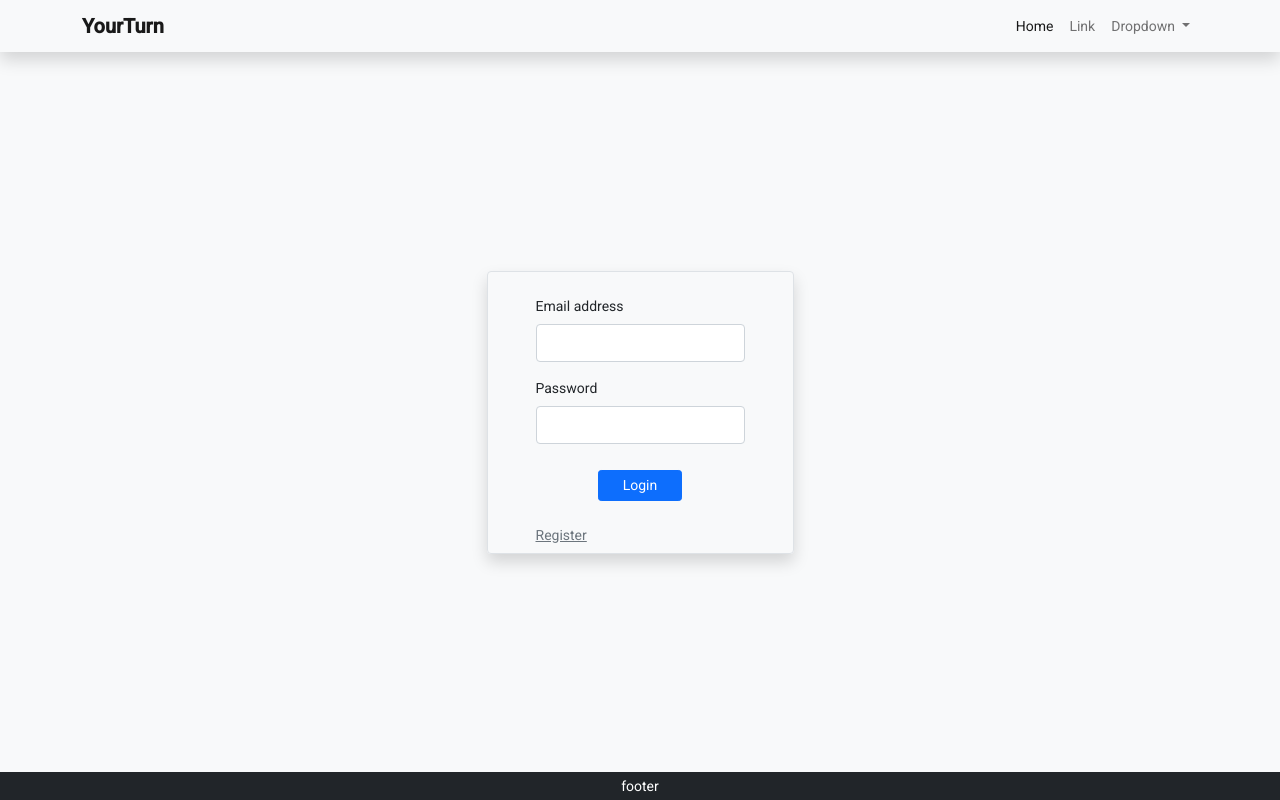
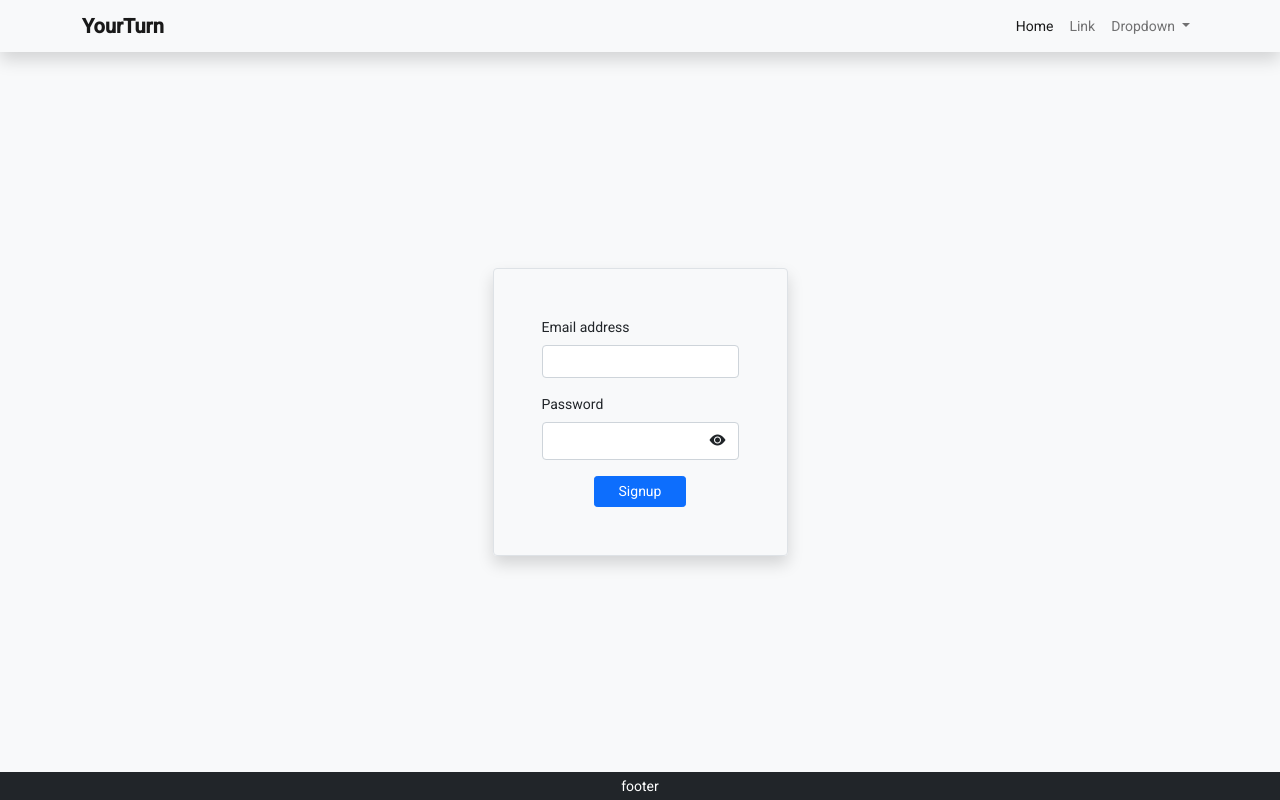
Before and after one commit to PAesgi2021/web-client, an Angular app: page /register in a window 1280 px wide. Before the commit this address led to /login. Built offline with nearby package versions, Linux system fonts and the light colour scheme.

Commit message:
implem register

```diff
--- a/src/app/app-routing.module.ts
+++ b/src/app/app-routing.module.ts
@@ -3,8 +3,8 @@ import { RouterModule, Routes } from '@angular/router';
 
 
 const routes: Routes = [
+  {path: "login", loadChildren: () => import('./login/login.module').then(m => m.LoginModule)},
   {path: "social-feed", loadChildren: () => import('./social-feed/social-feed.module').then(m => m.SocialFeedModule)},
-  {path: "login", loadChildren: () => import('./login/login.module').then(m => m.LoginModule)},
   {path: "register", loadChildren: () => import('./register/register.module').then(m => m.RegisterModule)},
   {path: "profile-service-management", loadChildren: () => import('./profile-management/profile-management.module').then(m => m.ProfileManagementModule)},
   {path: "**", redirectTo: "social-feed"}
--- a/src/app/app.component.ts
+++ b/src/app/app.component.ts
@@ -1,5 +1,6 @@
 import {Component} from '@angular/core';
 import {Router} from "@angular/router";
+import {AccountService} from "./services/account/account.service";
 
 
 @Component({
@@ -11,11 +12,11 @@ export class AppComponent {
   title = 'yourturn';
 
   constructor(
-    public router: Router
+    public router: Router,
+    public accountService: AccountService
   ) {
   }
   ngOnInit() {
-    this.router.navigate(['/login']);
   }
 
   elementHeight(tagName: string) {
--- a/src/app/app.module.ts
+++ b/src/app/app.module.ts
@@ -13,7 +13,6 @@ import { HttpClientModule } from "@angular/common/http";
 import {ProfileManagementModule} from "./profile-management/profile-management.module";
 import {CreateProfileModule} from "./create-profile/create-profile.module";
 import {FormsModule} from "@angular/forms";
-import {AccountService} from "./services/account/account.service";
 
 
 @NgModule({
--- a/src/app/register/register.component.html
+++ b/src/app/register/register.component.html
@@ -1,15 +1,22 @@
 <div class="container h-100 d-flex justify-content-center align-items-center">
-  <form class="shadow border rounded p-5">
+  <form [formGroup]="registerForm" (submit)="register()" class="shadow border rounded p-5">
     <div class="mb-3">
-      <label for="exampleInputEmail1" class="form-label">Email address</label>
-      <input type="email" class="form-control" id="exampleInputEmail1" aria-describedby="emailHelp">
+      <label for="email" class="form-label">Email address</label>
+      <input formControlName="email" type="email" class="form-control" id="email" aria-describedby="emailHelp">
     </div>
     <div class="mb-3">
-      <label for="exampleInputPassword1" class="form-label">Password</label>
+      <label for="password" class="form-label">Password</label>
       <div class="d-flex align-items-center form-control">
-        <input type="{{hide ? 'password' : 'text'}}" class="border-0" id="exampleInputPassword1">
+        <input formControlName="password" type="{{hide ? 'password' : 'text'}}" class="border-0" id="password">
         <i class="{{hide ? eye : eyeSlashed}}" (click)="handleHide()"></i>
       </div>
+    </div>
+    <div>
+      <mat-progress-spinner *ngIf="isWait" diameter="70" mode="indeterminate" style="margin:0 auto;" ></mat-progress-spinner>
+    </div>
+    <div *ngIf="isRegistered">
+      <span class="v-align-middle" style="margin-left: 30px; margin-right: 15px">Successfully registered !</span>
+      <i class="bi-check-lg"></i>
     </div>
     <div class="text-center">
       <button type="submit" class="btn btn-primary btn-sm px-4">Signup</button>
--- a/src/app/register/register.component.ts
+++ b/src/app/register/register.component.ts
@@ -1,4 +1,7 @@
 import { Component, OnInit } from '@angular/core';
+import {Router} from "@angular/router";
+import {AccountService} from "../services/account/account.service";
+import {FormControl, FormGroup, Validators} from "@angular/forms";
 
 @Component({
   selector: 'app-register',
@@ -6,17 +9,52 @@ import { Component, OnInit } from '@angular/core';
   styleUrls: ['./register.component.scss']
 })
 export class RegisterComponent implements OnInit {
+
+  registerForm = new FormGroup({
+    email: new FormControl('', [Validators.required, Validators.email]),
+    password: new FormControl('', [Validators.required]),
+  });
+
+  isWait: boolean;
+
   hide = true;
   eyeSlashed = "bi bi-eye-slash-fill";
   eye = "bi bi-eye-fill";
+  isRegistered: boolean;
 
-  constructor() { }
+  constructor(
+    public router: Router,
+    public accountService: AccountService
+  ) { }
 
   ngOnInit(): void {
+    this.isWait = false;
+    this.isRegistered = false;
   }
 
   handleHide(): void {
     console.log(this.hide)
     this.hide = !this.hide;
   }
+
+  register() {
+    if (this.registerForm.invalid) {
+      return;
+    }
+    this.isWait = true;
+    this.accountService.register({
+      email: this.registerForm.get('email').value,
+      password: this.registerForm.get('password').value
+    }).subscribe(response => {
+      if (response.status == 201) {
+        this.isWait = false;
+        this.isRegistered = true;
+        setTimeout(() =>
+          {
+            this.router.navigate(['/login']);
+          },
+          880);
+      }
+    });
+  }
 }
--- a/src/app/register/register.module.ts
+++ b/src/app/register/register.module.ts
@@ -1,8 +1,11 @@
-import { NgModule } from '@angular/core';
+import {CUSTOM_ELEMENTS_SCHEMA, NgModule} from '@angular/core';
 import { CommonModule } from '@angular/common';
 
 import { RegisterRoutingModule } from './register-routing.module';
 import { RegisterComponent } from './register.component';
+import {FormsModule, ReactiveFormsModule} from "@angular/forms";
+import {MatIconModule} from "@angular/material/icon";
+import {MatProgressSpinnerModule} from "@angular/material/progress-spinner";
 
 
 @NgModule({
@@ -10,8 +13,13 @@ import { RegisterComponent } from './register.component';
     RegisterComponent
   ],
   imports: [
+    MatIconModule,
+    MatProgressSpinnerModule,
+    FormsModule,
+    ReactiveFormsModule,
     CommonModule,
     RegisterRoutingModule
-  ]
+  ],
+  schemas: [ CUSTOM_ELEMENTS_SCHEMA ]
 })
 export class RegisterModule { }
--- a/src/app/services/account/account.service.ts
+++ b/src/app/services/account/account.service.ts
@@ -1,5 +1,5 @@
 import {Injectable} from '@angular/core';
-import {HttpClient} from "@angular/common/http";
+import {HttpClient, HttpResponse} from "@angular/common/http";
 import {Observable, of} from "rxjs";
 import {AccountDTO} from "../dto/account.dto";
 import {Account} from "../../models/account";
@@ -18,14 +18,15 @@ export class AccountService {
   constructor(
     private http: HttpClient
   ) {
+    this._isAuthenticated = false;
   }
 
   login(dto: AccountDTO): Observable<AccountDTO> {
     return this.http.post<AccountDTO>(this.API_URL + this.LOGIN_ROUTE, dto);
   }
 
-  register(dto: AccountDTO): Observable<AccountDTO> {
-    return this.http.post<AccountDTO>(this.API_URL, dto);
+  register(dto: AccountDTO): Observable<HttpResponse<AccountDTO>> {
+    return this.http.post<AccountDTO>(this.API_URL, dto, {observe: 'response'});
   }
 
   loadAccount(account: AccountDTO): boolean {
```
Also changed, not shown: src/app/services/account-service/account.service.ts (deleted, +0 -32 lines), 1 other file (tests, documents, lock files or other folders).
